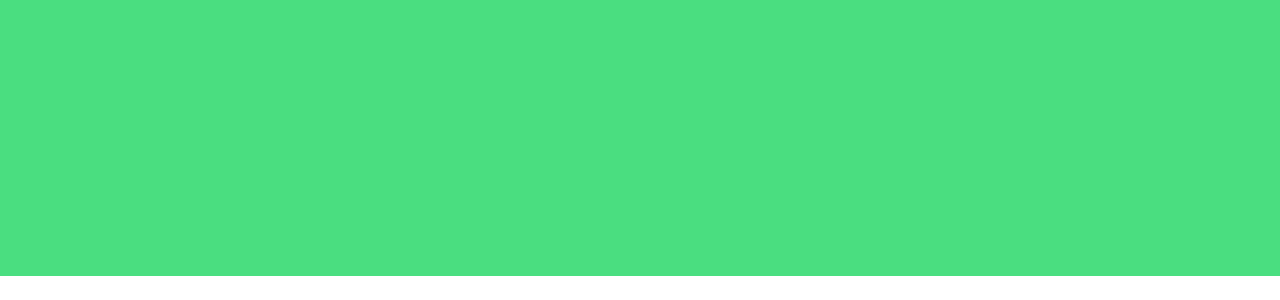
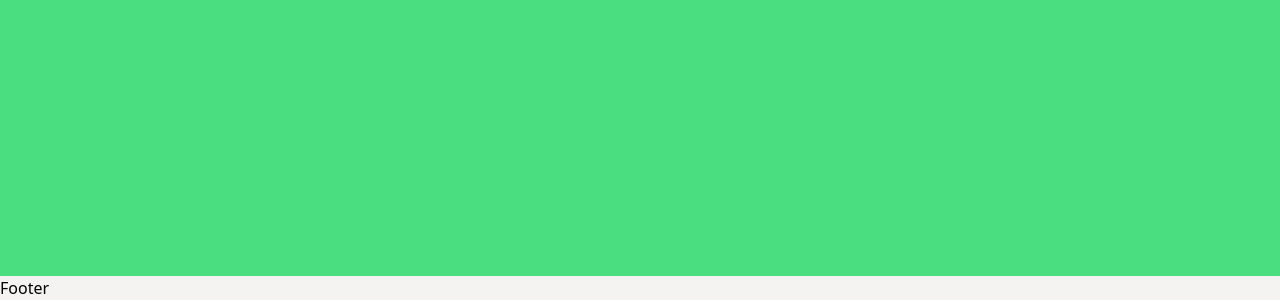
Before and after one commit to cwalters162/personal_website, a React (Vite) app in the folder typescript/vite/: page / in a window 1280 px wide. Shown: the part 2587-2887 px from the top of the page. Before the commit the page ends 2863 px from the top, so only its background shows below. Built offline with nearby package versions, Linux system fonts and the light colour scheme.

Commit message:
- Created Footer.tsx

```diff
--- a/typescript/vite/src/App.tsx
+++ b/typescript/vite/src/App.tsx
@@ -1,5 +1,6 @@
 import MenuBar from "./components/MenuBar.tsx"
 import BodyContent from "./components/BodyContent.tsx"
+import Footer from "./components/Footer.tsx"
 
 function App() {
   return (
@@ -7,6 +8,7 @@ function App() {
       <MenuBar />
       <BodyContent />
       <div className={"h-[2000px] bg-green-400"}>this is a thing</div>
+      <Footer />
     </div>
   )
 }
--- /dev/null
+++ b/typescript/vite/src/components/Footer.tsx
@@ -0,0 +1,3 @@
+export default function Footer() {
+  return <div>Footer</div>
+}
```
